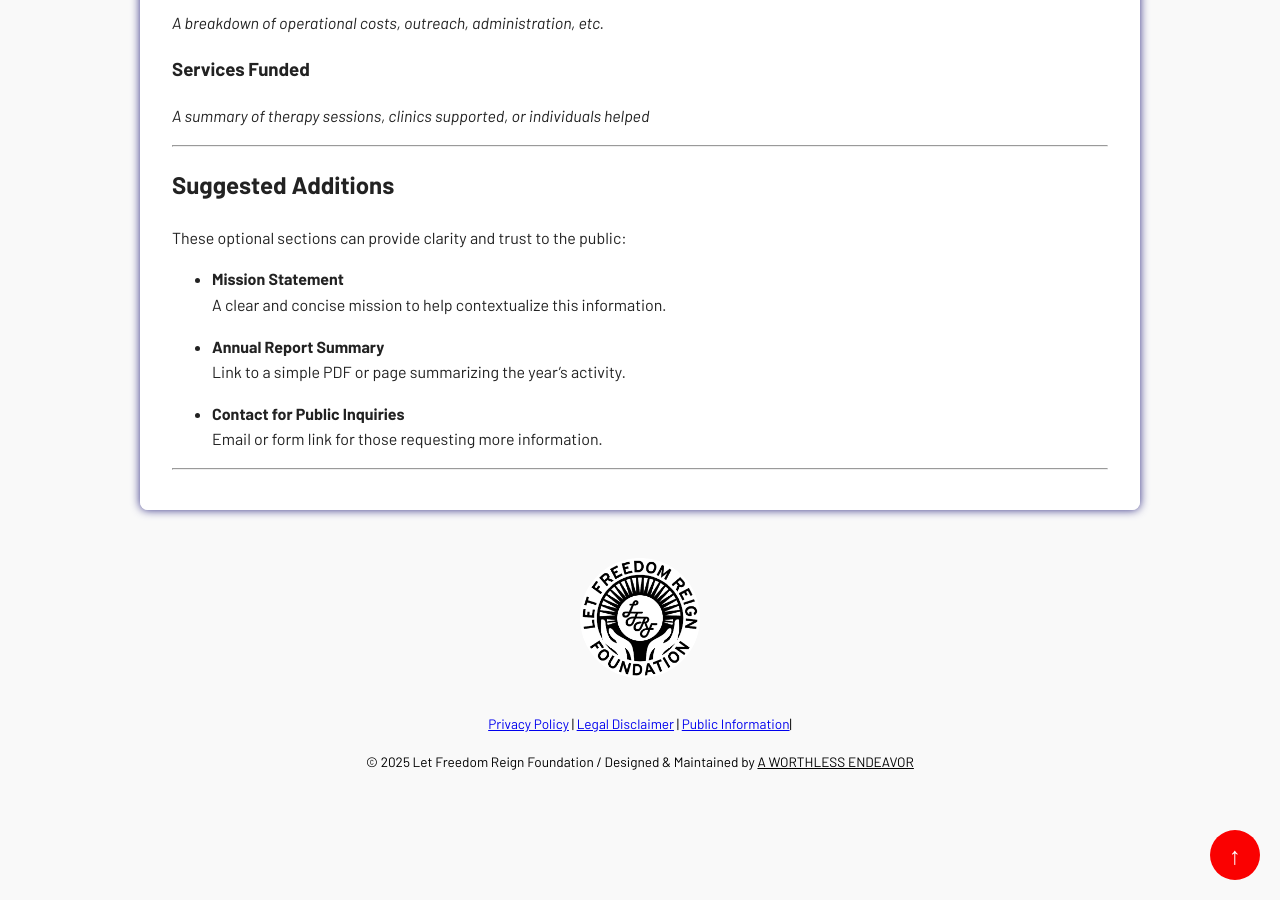
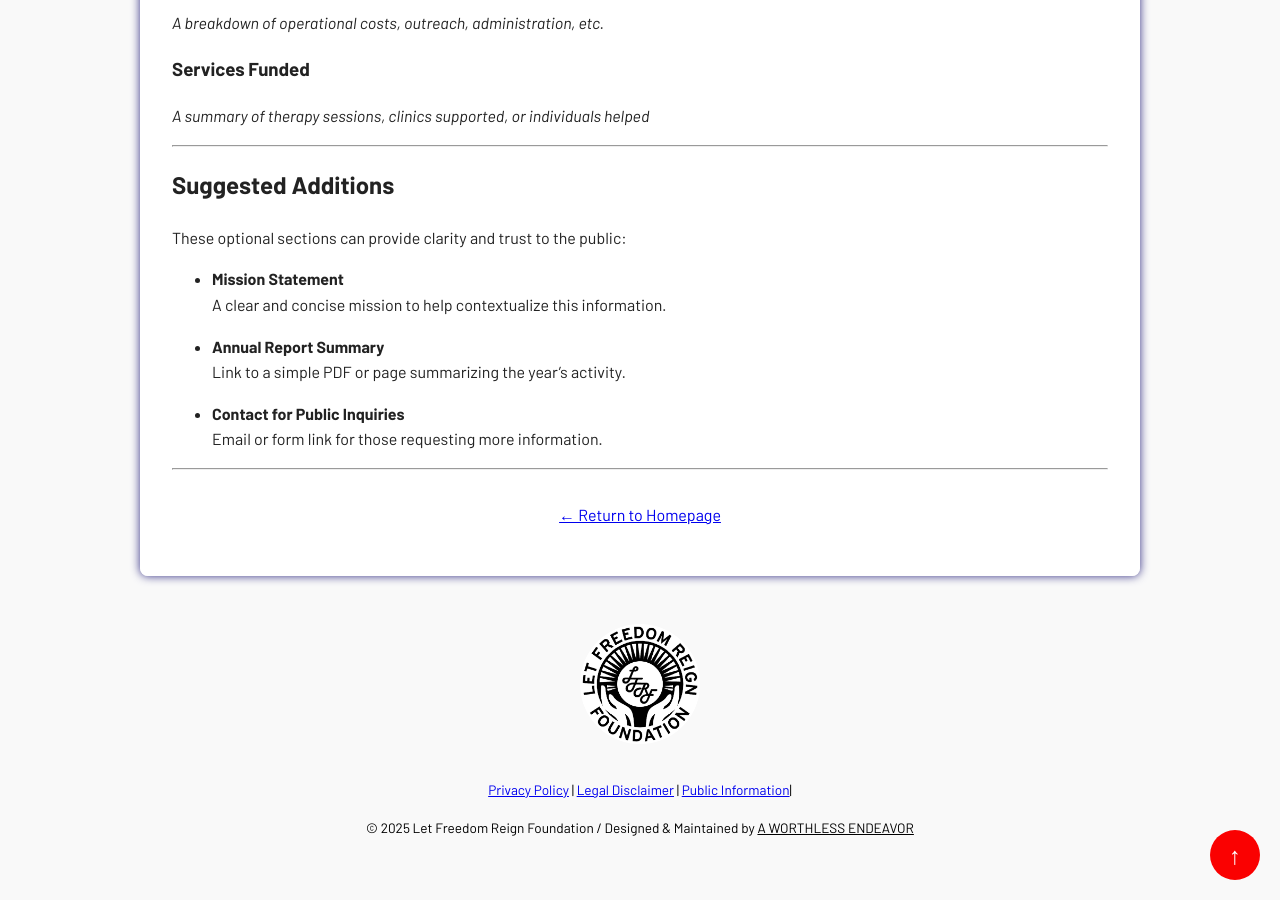
Before and after one commit to zero-hbar/lfrf-mock, a Jekyll site: the page built from public.md, in a window 1280 px wide and 900 px high, scrolled down 1245 px. Built offline with Jekyll 4.4.1, drawn with Linux system fonts in a browser that asks for light colours.

Commit message:
Update public.md

```diff
--- a/public.md
+++ b/public.md
@@ -70,3 +70,7 @@ These optional sections can provide clarity and trust to the public:
   Email or form link for those requesting more information.
 
 ---
+
+<p style="text-align: center; margin-top: 2rem;">
+  <a href="/lfrf-mock/">← Return to Homepage</a>
+</p>
```
